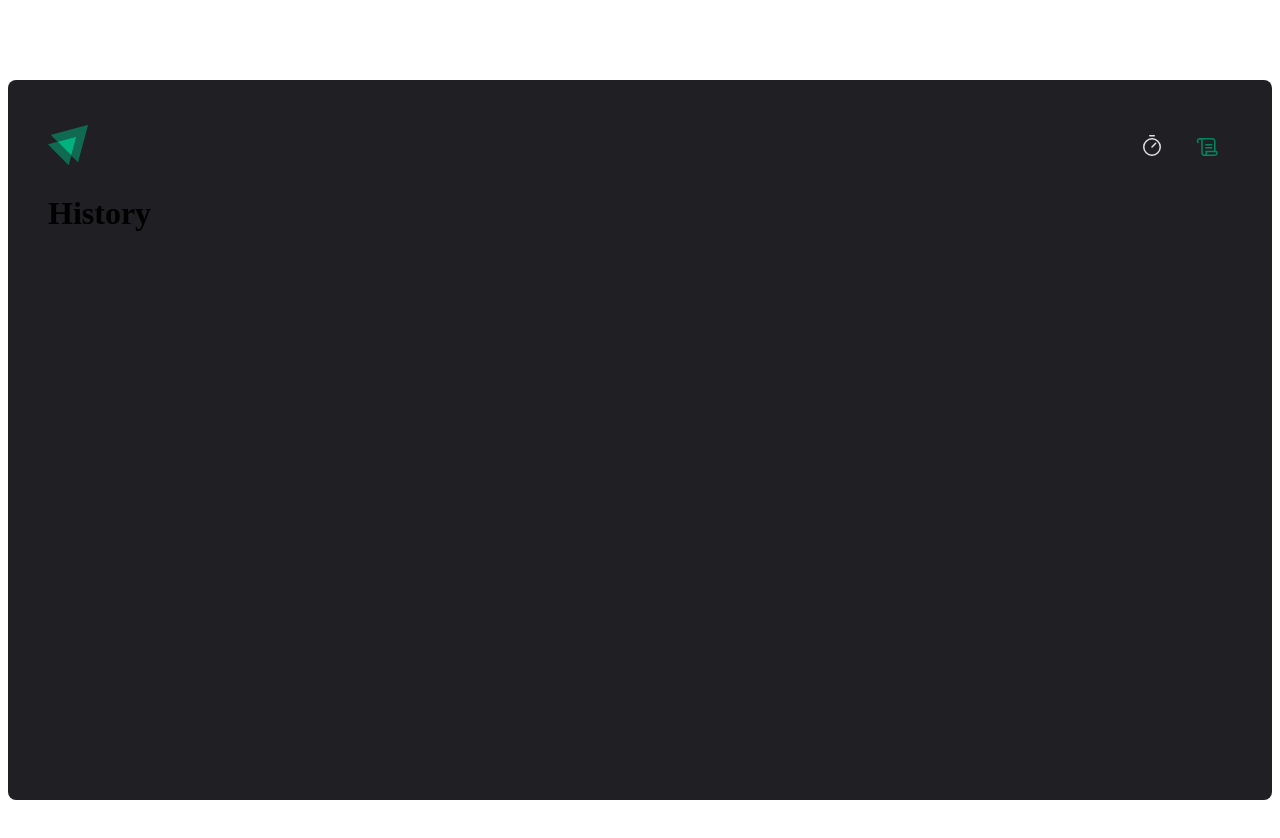
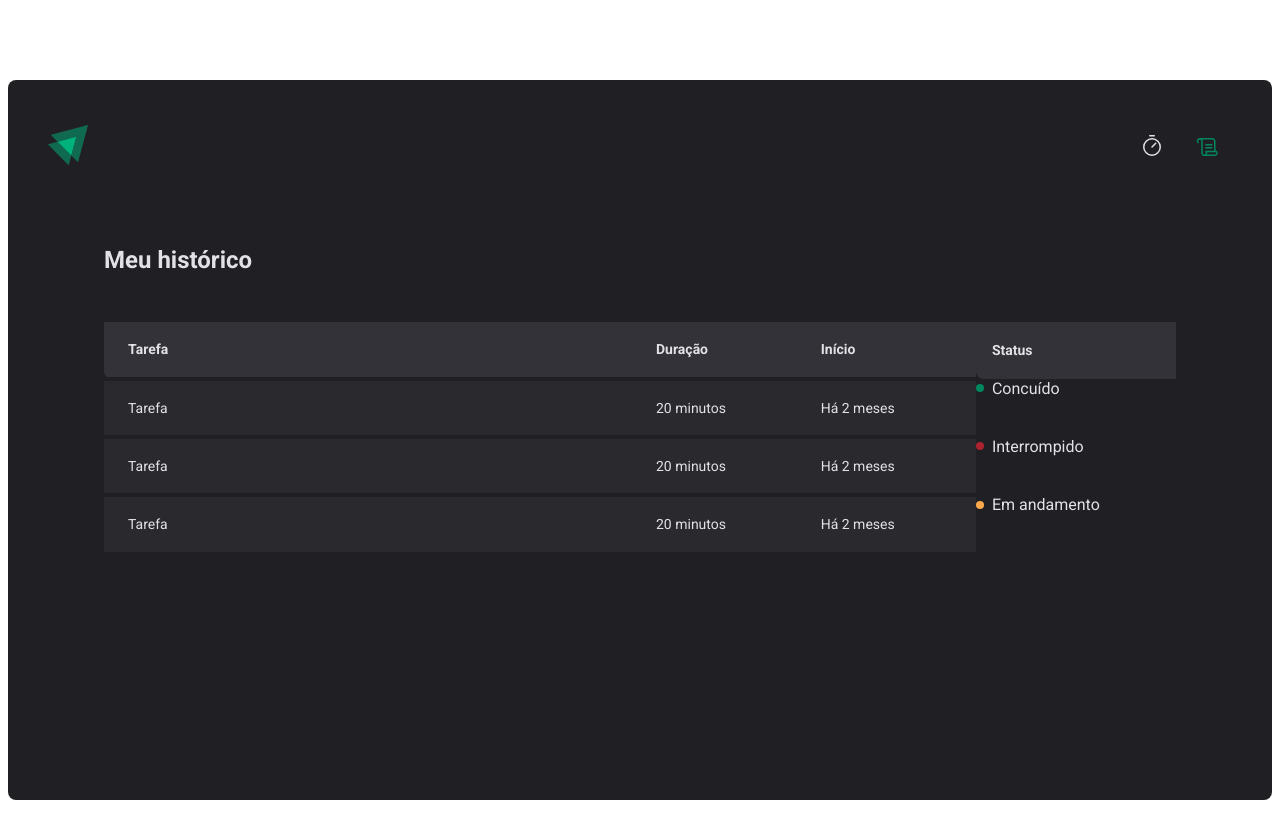
Before and after one commit to giovanademiranda/Ignite-Timer, a React (Vite) app: page /history in a window 1280 px wide. Shown: the top 838 px of the page. Built offline with nearby package versions, Linux system fonts and the light colour scheme.

Commit message:
comunicação com o github

```diff
--- a/package.json
+++ b/package.json
@@ -10,11 +10,14 @@
     "preview": "vite preview"
   },
   "dependencies": {
+    "@hookform/resolvers": "^3.1.1",
     "phosphor-react": "^1.4.1",
     "react": "^18.2.0",
     "react-dom": "^18.2.0",
+    "react-hook-form": "^7.45.1",
     "react-router-dom": "^6.14.1",
-    "styled-components": "^6.0.1"
+    "styled-components": "^6.0.1",
+    "zod": "^3.21.4"
   },
   "devDependencies": {
     "@types/react": "^18.0.37",
--- a/src/App.tsx
+++ b/src/App.tsx
@@ -5,10 +5,12 @@
 
 export function App() {
   return (
+    //<GlobalStyle>
     <ThemeProvider theme={defaultTheme}>
       < BrowserRouter>
       <Router />
       </BrowserRouter>
     </ThemeProvider>
+   // </GlobalStyle>
   )
 }
--- a/src/pages/History.tsx
+++ /dev/null
@@ -1,8 +0,0 @@
-
-export function History() {
-  return (
-    <div>
-
-    <h1>History</h1>
-  </div>)
-}
--- /dev/null
+++ b/src/pages/History/index.tsx
@@ -0,0 +1,41 @@
+import { HistoryContainer, HistoryList, Status } from "./styles"
+
+export function History() {
+  return (
+    <HistoryContainer>
+      <h1>Meu histórico</h1>
+
+      <HistoryList>
+        <table>
+          <thead>
+            <tr>
+              <th>Tarefa</th>
+              <th>Duração</th>
+              <th>Início</th>
+              <th>Status</th>
+            </tr>
+          </thead>
+          <tbody>
+            <tr>
+              <td>Tarefa</td>
+              <td>20 minutos</td>
+              <td>Há 2 meses</td>
+              <Status statusColor="green">Concuído</Status>
+            </tr>
+            <tr>
+              <td>Tarefa</td>
+              <td>20 minutos</td>
+              <td>Há 2 meses</td>
+              <Status statusColor="red">Interrompido</Status>
+            </tr>
+            <tr>
+              <td>Tarefa</td>
+              <td>20 minutos</td>
+              <td>Há 2 meses</td>
+              <Status statusColor="yellow">Em andamento</Status>
+            </tr>
+          </tbody>
+        </table>
+      </HistoryList>
+    </HistoryContainer>)
+}
--- /dev/null
+++ b/src/pages/History/styles.ts
@@ -0,0 +1,86 @@
+import styled from "styled-components"
+
+export const HistoryContainer = styled.main`
+  flex: 1;
+  padding: 3.5rem;
+  display: flex;
+  flex-direction: column;
+
+  h1 {
+    font-family: 'Roboto', sans-serif;
+    font-size: 1.5rem;
+    color: ${(props) => props.theme['gray-100']}
+  }
+`
+
+export const HistoryList = styled.div`
+  font-family: 'Roboto', sans-serif;
+  flex: 1;
+  overflow: auto;
+  margin-top: 2rem;
+  color: ${(props) => props.theme['gray-100']};
+
+  table {
+    width: 100%;
+    border-collapse: collapse;
+    min-width: 600px;
+
+    th {
+      background-color: ${(props) => props.theme['gray-600']};
+      padding: 1rem;
+      text-align: left;
+      color: ${(props) => props.theme['gray-100']};
+      font-size: 0.875rem;
+      line-height: 1.6;
+
+     &:first-child {
+        border-bottom-left-radius: 8px;
+        padding-left: 1.5rem;
+      }
+
+      &:last-child {
+        border-bottom-left-radius: 8px;
+        padding-right: 1.5rem;
+      }
+    }
+     td {
+      background-color: ${(props) => props.theme['gray-700']};
+      border-top: 4px solid ${(props) => props.theme['gray-800']};
+      padding: 1rem;
+      font-size: 0.875rem;
+      line-height: 1.6;
+
+     &:first-child {
+        width: 50%;
+        padding-left: 1.5rem;
+      }
+
+      &:last-child {
+        padding-right: 1.5rem;
+      }
+     }
+  }
+`
+const STATUS_COLORS = {
+  yellow: 'yellow-500',
+  green: 'green-500',
+  red: 'red-500'
+} as const
+
+interface StatusProps {
+  statusColor: keyof typeof STATUS_COLORS
+}
+
+export const Status = styled.span`
+  display: flex;
+  align-items: center;
+  gap: 0.5rem;
+
+  &::before {
+    content: '';
+    width: 0.5rem;
+    height: 0.5rem;
+    border-radius: 9999px;
+    background: ${(props) => props.theme[STATUS_COLORS[props.statusColor]]};
+  }
+`
--- a/src/pages/Home/index.tsx
+++ b/src/pages/Home/index.tsx
@@ -1,17 +1,67 @@
+import { zodResolver } from "@hookform/resolvers/zod";
 import { Play } from "phosphor-react";
-import { CountDownContainer, FormContainer, HomeContainer, MinutesAmountInput, Separator, StartCountDownButton, TaskInput } from "./styles";
+import { useForm } from 'react-hook-form';
+import * as zod from 'zod';
+import {
+  CountDownContainer,
+  FormContainer,
+  HomeContainer,
+  MinutesAmountInput,
+  Separator,
+  StartCountDownButton,
+  TaskInput
+} from "./styles";
+
+const newCycleFormValidationSchema = zod.object({
+  task: zod.string().min(1, 'Informe a tarefa'),
+  MinutesAmount: zod.number().min(5).max(60)
+})
 
 export function Home() {
+  const {register, handleSubmit, watch} = useForm({
+    resolver: zodResolver(newCycleFormValidationSchema),
+  })
+
+  function handleCreateNewCycle(data: any) {
+
+  }
+
+  const task = watch('task')
+  const isSubmitDisabled = !task;
+
   return (
     <HomeContainer>
-      <form action="">
+      <form onSubmit={handleSubmit(handleCreateNewCycle)} action="">
         <FormContainer>
           <label htmlFor="task">Vou trabalhar em</label>
-          <TaskInput id='task' placeholder='De um nome para o seu projeto' />
+          <TaskInput
+            id="task"
+            placeholder="De um nome para o seu projeto"
+            list="task-suggestions"
+            {...register('task')}
+            />
+
+          <datalist id="task-suggestions">
+            <option value="Projeto 1"/>
+            <option value="Projeto 2"/>
+            <option value="Projeto 3"/>
+            <option value="Projeto 4"/>
+          </datalist>
+
           <label htmlFor="">durante</label>
-          <MinutesAmountInput placeholder='00' type="number" id="minutesAmount" />
+          <MinutesAmountInput
+            placeholder="00"
+            type="number"
+            id="minutesAmount"
+            step={5}
+            min={5}
+            max={60}
+            {...register('minutesAmount', {valueAsNumber: true})}
+          />
+
           <span>minutos.</span>
         </FormContainer>
+
         <CountDownContainer>
           <span>0</span>
           <span>0</span>
@@ -19,7 +69,7 @@
           <span>0</span>
           <span>0</span>
         </CountDownContainer>
-          <StartCountDownButton disabled type="submit">
+          <StartCountDownButton disabled={isSubmitDisabled}type="submit">
             <Play size={24}/>
             Começar
           </StartCountDownButton>
--- a/src/pages/Home/styles.ts
+++ b/src/pages/Home/styles.ts
@@ -1,7 +1,7 @@
 import styled from 'styled-components'
 
 export const HomeContainer = styled.main`
-  font-family: 'Roboto Mono', monospace;
+  font-family: 'Roboto Mono', sans-serif;
   height: 100%;
   flex: 1;
   display: flex;
@@ -16,7 +16,7 @@
   }
 `
 export const FormContainer = styled.div`
-  font-family: 'Roboto Mono', monospace;
+  font-family: 'Roboto Mono', sans-serif;
   width: 100%;
   display: flex;
   align-items: center;
@@ -30,7 +30,7 @@
 const BaseInput = styled.input`
   background:  transparent;
   height: 2.5rem;
-  border: 0;
+  border: none;
   border-bottom: 2px solid ${(props) => props.theme['gray-500']};
   font-weight: bold;
   font-size: inherit;
@@ -48,6 +48,10 @@
 `
 export const TaskInput = styled(BaseInput)`
   flex: 1;
+
+  &::-webkit-calendar-picker-indicator {
+    display: none !important;
+  }
 `
 export const MinutesAmountInput = styled(BaseInput)`
   width: 4rem;
@@ -62,7 +66,7 @@
 
   span {
     background: ${props => props.theme['gray-700']};
-    padding: 2rem 1 rem;
+    padding: 2rem 1rem;
     justify-content: center;
     border-radius: 8px;
   }
@@ -97,5 +101,5 @@
 
   &:not(:disabled):hover {
   background: ${(props) => props.theme['green-700'] }
-}
+  }
 `
--- a/src/styles/global.ts
+++ b/src/styles/global.ts
@@ -13,6 +13,7 @@
   }
 
   body {
+    font-family: 'Roboto', sans-serif;
     background: ${(props) => props.theme['gray-900']};
     color: ${(props) => props.theme['gray-300']};
     -webkit-font-smoothing: antialiased;
```
Also changed, not shown: 1 other file (tests, documents, lock files or other folders).
